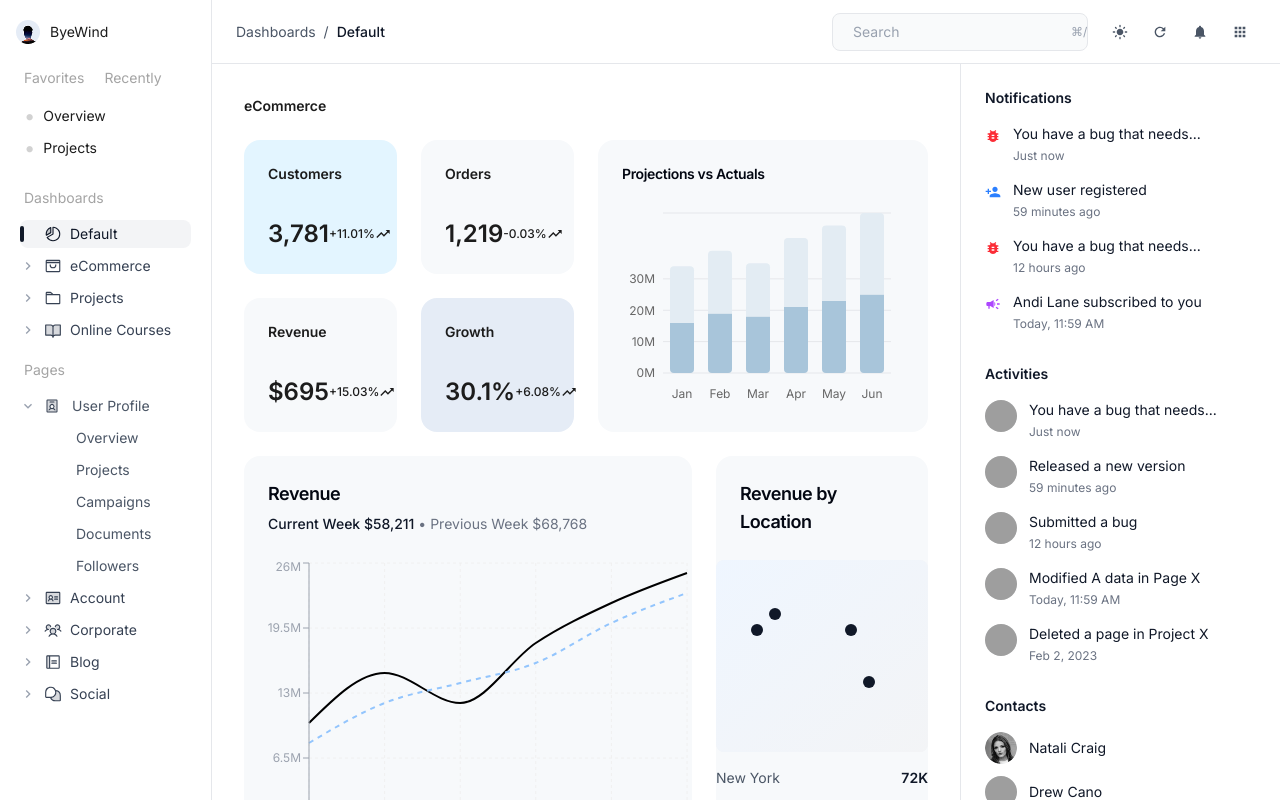
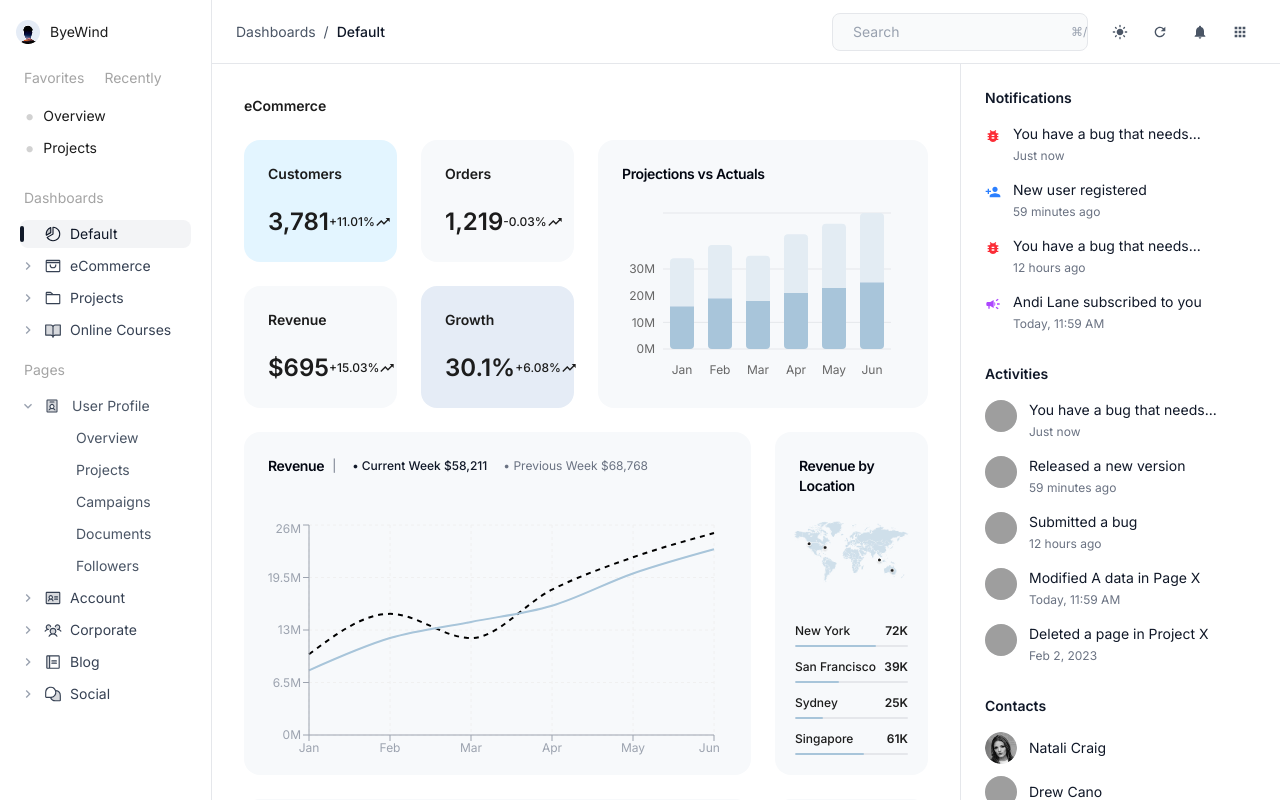
Before and after one commit to bluecoder2003/dashboard-assignment, a Next.js app: page / in a window 1280 px wide. Built offline with nearby package versions, Linux system fonts and the light colour scheme; grey boxes are pictures that could not be loaded.

Commit message:
fix: :art: added fixes to the cards in the dashboard

```diff
--- a/app/page.tsx
+++ b/app/page.tsx
@@ -52,8 +52,8 @@ export default function Home() {
         </div>
 
         {/* Charts Row */}
-        <div className="grid grid-cols-1 xl:grid-cols-3 gap-4 sm:gap-6 mb-4 sm:mb-6">
-          <div className="xl:col-span-2">
+        <div className="grid grid-cols-1 xl:grid-cols-4 gap-4 sm:gap-6 mb-4 sm:mb-6">
+          <div className="xl:col-span-3">
             <RevenueChart />
           </div>
           <div>
@@ -62,8 +62,8 @@ export default function Home() {
         </div>
 
         {/* Bottom Row */}
-        <div className="grid grid-cols-1 xl:grid-cols-3 gap-4 sm:gap-6">
-          <div className="xl:col-span-2">
+        <div className="grid grid-cols-1 xl:grid-cols-4 gap-4 sm:gap-6">
+          <div className="xl:col-span-3">
             <TopSellingProducts />
           </div>
           <div>
--- a/components/sections/projections-chart.tsx
+++ b/components/sections/projections-chart.tsx
@@ -41,7 +41,7 @@ export const ProjectionsChart = () => {
         <CardTitle className="text-sm font-semibold">Projections vs Actuals</CardTitle>
       </CardHeader>
       <CardContent>
-        <ChartContainer config={chartConfig} className="h-[200px] w-full pr-8">
+        <ChartContainer config={chartConfig} className="h-[200px] w-full pb-6 pr-8">
           <BarChart accessibilityLayer data={chartData} barSize={24}>
             <CartesianGrid vertical={false} />
             <XAxis
--- a/components/sections/revenue-by-location.tsx
+++ b/components/sections/revenue-by-location.tsx
@@ -2,36 +2,41 @@
 
 import React from "react";
 import { Card, CardHeader, CardTitle, CardContent } from "@/components/ui/card";
+import Image from "next/image";
+import worldMap from "@/public/WorldMap.png";
 
 const locations = [
-  { name: "New York", revenue: "72K" },
-  { name: "San Francisco", revenue: "39K" },
-  { name: "Sydney", revenue: "25K" },
-  { name: "Singapore", revenue: "61K" },
+  { name: "New York", revenue: "72K", percentage: 72 },
+  { name: "San Francisco", revenue: "39K", percentage: 39 },
+  { name: "Sydney", revenue: "25K", percentage: 25 },
+  { name: "Singapore", revenue: "61K", percentage: 61 },
 ];
 
 export const RevenueByLocation = () => {
   return (
     <Card>
       <CardHeader>
-        <CardTitle className="text-lg font-semibold">Revenue by Location</CardTitle>
+        <CardTitle className="text-sm font-semibold">Revenue by Location</CardTitle>
       </CardHeader>
       <CardContent>
         <div className="space-y-4">
-          <div className="w-full h-48 bg-gray-100 rounded-lg flex items-center justify-center relative overflow-hidden">
-            <div className="absolute inset-0 bg-linear-to-br from-blue-50 to-gray-100">
-              {/* Simplified world map representation */}
-              <div className="absolute top-1/4 left-1/4 w-3 h-3 bg-gray-900 rounded-full"></div>
-              <div className="absolute top-1/3 left-1/6 w-3 h-3 bg-gray-900 rounded-full"></div>
-              <div className="absolute bottom-1/3 right-1/4 w-3 h-3 bg-gray-900 rounded-full"></div>
-              <div className="absolute top-1/3 right-1/3 w-3 h-3 bg-gray-900 rounded-full"></div>
-            </div>
+          <div className="w-full rounded-lg flex items-center justify-center relative overflow-hidden px-4">
+            <Image src={worldMap} alt="World Map" width={1000} height={1000} className="object-cover w-full h-full" />
           </div>
-          <div className="space-y-2">
+          <div className="space-y-3 p-5">
             {locations.map((location) => (
-              <div key={location.name} className="flex justify-between items-center">
-                <span className="text-sm text-gray-600 dark:text-gray-400">{location.name}</span>
-                <span className="text-sm font-semibold text-gray-900 dark:text-gray-100">{location.revenue}</span>
+              <div key={location.name} className="space-y-1.5">
+                <div className="flex justify-between items-center">
+                  <span className="text-xs font-medium text-[#1C1C1C] dark:text-gray-400">{location.name}</span>
+                  <span className="text-xs font-semibold text-[#1C1C1C] dark:text-gray-100">{location.revenue}</span>
+                </div>
+                {/* Progress bar */}
+                <div className="w-full h-0.5 bg-gray-200 dark:bg-gray-700 rounded-full overflow-hidden">
+                  <div
+                    className="h-full bg-[#A8C5DA] dark:bg-[#60a5fa] rounded-full transition-all duration-300"
+                    style={{ width: `${location.percentage}%` }}
+                  />
+                </div>
               </div>
             ))}
           </div>
--- a/components/sections/revenue-chart.tsx
+++ b/components/sections/revenue-chart.tsx
@@ -25,14 +25,15 @@ export const RevenueChart = () => {
   return (
     <Card>
       <CardHeader>
-        <CardTitle className="text-lg font-semibold">Revenue</CardTitle>
-        <CardDescription>
-          <span className="text-gray-900 font-medium">Current Week $58,211</span>
-          <span className="text-gray-500"> • Previous Week $68,768</span>
+        <CardTitle className="text-sm font-semibold">Revenue</CardTitle>
+        <CardDescription className="flex flex-row items-center justify-start gap-4">
+        <span className="text-gray-500 text-xs">|</span>
+          <span className="text-gray-900 text-xs font-medium"> • Current Week $58,211</span>
+          <span className="text-gray-500 text-xs"> • Previous Week $68,768</span>
         </CardDescription>
       </CardHeader>
-      <CardContent>
-        <ResponsiveContainer width="100%" height={300}>
+      <CardContent className="h-fit w-full pt-5 pr-8">
+        <ResponsiveContainer width="100%" height={250}>
           <LineChart data={data}>
             <CartesianGrid strokeDasharray="3 3" stroke="#f0f0f0" />
             <XAxis dataKey="month" stroke="#9ca3af" fontSize={12} />
@@ -49,14 +50,15 @@ export const RevenueChart = () => {
               dataKey="current"
               stroke="#000000"
               strokeWidth={2}
+              strokeDasharray="5 5"
               dot={false}
             />
             <Line
               type="monotone"
               dataKey="previous"
-              stroke="#93c5fd"
+              stroke="#A8C5DA"
               strokeWidth={2}
-              strokeDasharray="5 5"
+              // strokeDasharray="5 5"
               dot={false}
             />
           </LineChart>
--- a/components/sections/top-selling-products.tsx
+++ b/components/sections/top-selling-products.tsx
@@ -40,26 +40,26 @@ export const TopSellingProducts = () => {
   return (
     <Card>
       <CardHeader>
-        <CardTitle className="text-lg font-semibold">Top Selling Products</CardTitle>
+        <CardTitle className="text-sm font-semibold">Top Selling Products</CardTitle>
       </CardHeader>
       <CardContent>
-        <div className="overflow-x-auto">
+        <div className="overflow-x-auto px-2">
           <table className="w-full">
             <thead>
               <tr className="border-b border-gray-200 dark:border-gray-700">
-                <th className="text-left py-3 px-4 text-sm font-medium text-gray-600 dark:text-gray-400">Name</th>
-                <th className="text-left py-3 px-4 text-sm font-medium text-gray-600 dark:text-gray-400">Price</th>
-                <th className="text-left py-3 px-4 text-sm font-medium text-gray-600 dark:text-gray-400">Quantity</th>
-                <th className="text-left py-3 px-4 text-sm font-medium text-gray-600 dark:text-gray-400">Amount</th>
+                <th className="text-left py-3 px-4 text-xs font-medium text-[#9FA1A2] dark:text-gray-400">Name</th>
+                <th className="text-left py-3 px-4 text-xs font-medium text-[#9FA1A2] dark:text-gray-400">Price</th>
+                <th className="text-left py-3 px-4 text-xs font-medium text-[#9FA1A2] dark:text-gray-400">Quantity</th>
+                <th className="text-left py-3 px-4 text-xs font-medium text-[#9FA1A2] dark:text-gray-400">Amount</th>
               </tr>
             </thead>
             <tbody>
               {products.map((product, index) => (
                 <tr key={index} className="border-b border-gray-100 dark:border-gray-700 last:border-0">
-                  <td className="py-3 px-4 text-sm text-gray-900 dark:text-gray-100">{product.name}</td>
-                  <td className="py-3 px-4 text-sm text-gray-600 dark:text-gray-400">{product.price}</td>
-                  <td className="py-3 px-4 text-sm text-gray-600 dark:text-gray-400">{product.quantity}</td>
-                  <td className="py-3 px-4 text-sm font-medium text-gray-900 dark:text-gray-100">{product.amount}</td>
+                  <td className="py-3 px-4 text-xs text-gray-900 dark:text-gray-100">{product.name}</td>
+                  <td className="py-3 px-4 text-xs text-gray-600 dark:text-gray-400">{product.price}</td>
+                  <td className="py-3 px-4 text-xs text-gray-600 dark:text-gray-400">{product.quantity}</td>
+                  <td className="py-3 px-4 text-xs font-medium text-gray-900 dark:text-gray-100">{product.amount}</td>
                 </tr>
               ))}
             </tbody>
--- a/components/sections/total-sales.tsx
+++ b/components/sections/total-sales.tsx
@@ -18,22 +18,23 @@ export const TotalSales = () => {
   return (
     <Card>
       <CardHeader>
-        <CardTitle className="text-lg font-semibold">Total Sales</CardTitle>
+        <CardTitle className="text-sm font-semibold">Total Sales</CardTitle>
       </CardHeader>
       <CardContent>
-        <div className="space-y-6">
+        <div className="space-y-6 px-5">
           <div className="flex justify-center">
-            <div className="relative w-48 h-48">
+            <div className="relative w-32 h-32">
               <ResponsiveContainer width="100%" height="100%">
                 <PieChart>
                   <Pie
                     data={data}
                     cx="50%"
                     cy="50%"
-                    innerRadius={60}
-                    outerRadius={80}
-                    paddingAngle={2}
+                    innerRadius={42}
+                    outerRadius={60}
+                    paddingAngle={1}
                     dataKey="value"
+                    cornerRadius={8}
                   >
                     {data.map((entry, index) => (
                       <Cell key={`cell-${index}`} fill={entry.color} />
@@ -46,7 +47,7 @@ export const TotalSales = () => {
               </div>
             </div>
           </div>
-          <div className="space-y-3">
+          <div className="space-y-3 pb-6">
             {data.map((item) => (
               <div key={item.name} className="flex items-center justify-between">
                 <div className="flex items-center gap-2">
@@ -54,9 +55,9 @@ export const TotalSales = () => {
                     className="w-3 h-3 rounded-full"
                     style={{ backgroundColor: item.color }}
                   ></div>
-                  <span className="text-sm text-gray-600 dark:text-gray-400">{item.name}</span>
+                  <span className="text-xs text-gray-600 dark:text-gray-400">{item.name}</span>
                 </div>
-                <span className="text-sm font-medium text-gray-900 dark:text-gray-100">
+                <span className="text-xs font-medium text-gray-900 dark:text-gray-100">
                   ${item.value.toFixed(2)}
                 </span>
               </div>
--- a/components/ui/card.tsx
+++ b/components/ui/card.tsx
@@ -8,7 +8,7 @@ const Card = React.forwardRef<
   <div
     ref={ref}
     className={cn(
-      "rounded-2xl h-full pb-6 bg-[#F7F9FB] dark:bg-gray-800 text-gray-950 dark:text-gray-100",
+      "rounded-2xl h-full bg-[#F7F9FB] dark:bg-gray-800 text-gray-950 dark:text-gray-100",
       className
     )}
     {...props}
@@ -22,7 +22,7 @@ const CardHeader = React.forwardRef<
 >(({ className, ...props }, ref) => (
   <div
     ref={ref}
-    className={cn("flex flex-col space-y-1.5 p-6", className)}
+    className={cn("flex flex-row items-center justify-start gap-2 p-6", className)}
     {...props}
   />
 ))
@@ -35,7 +35,7 @@ const CardTitle = React.forwardRef<
   <h3
     ref={ref}
     className={cn(
-      "text-2xl font-semibold leading-none tracking-tight",
+      "text-sm font-semibold leading-none tracking-tight",
       className
     )}
     {...props}
```
